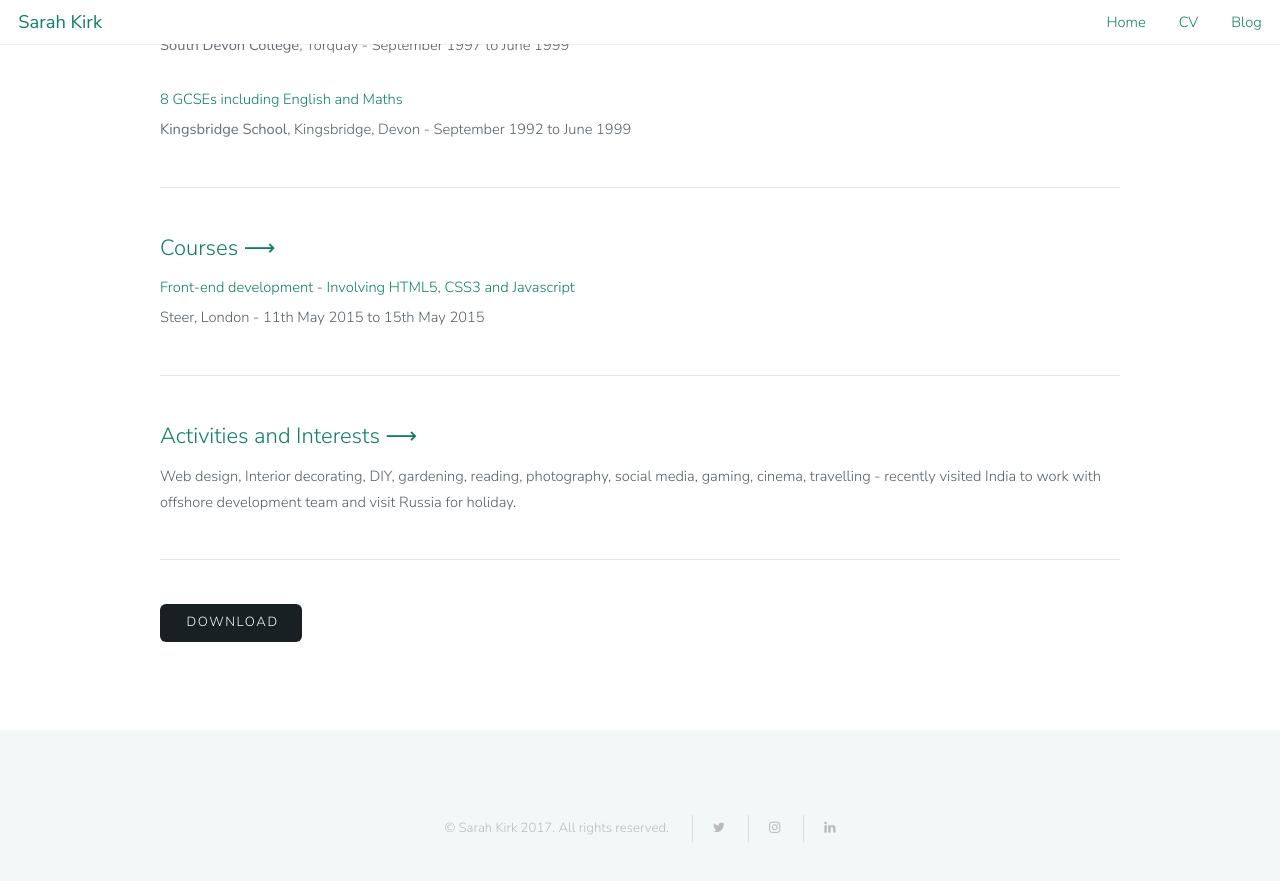
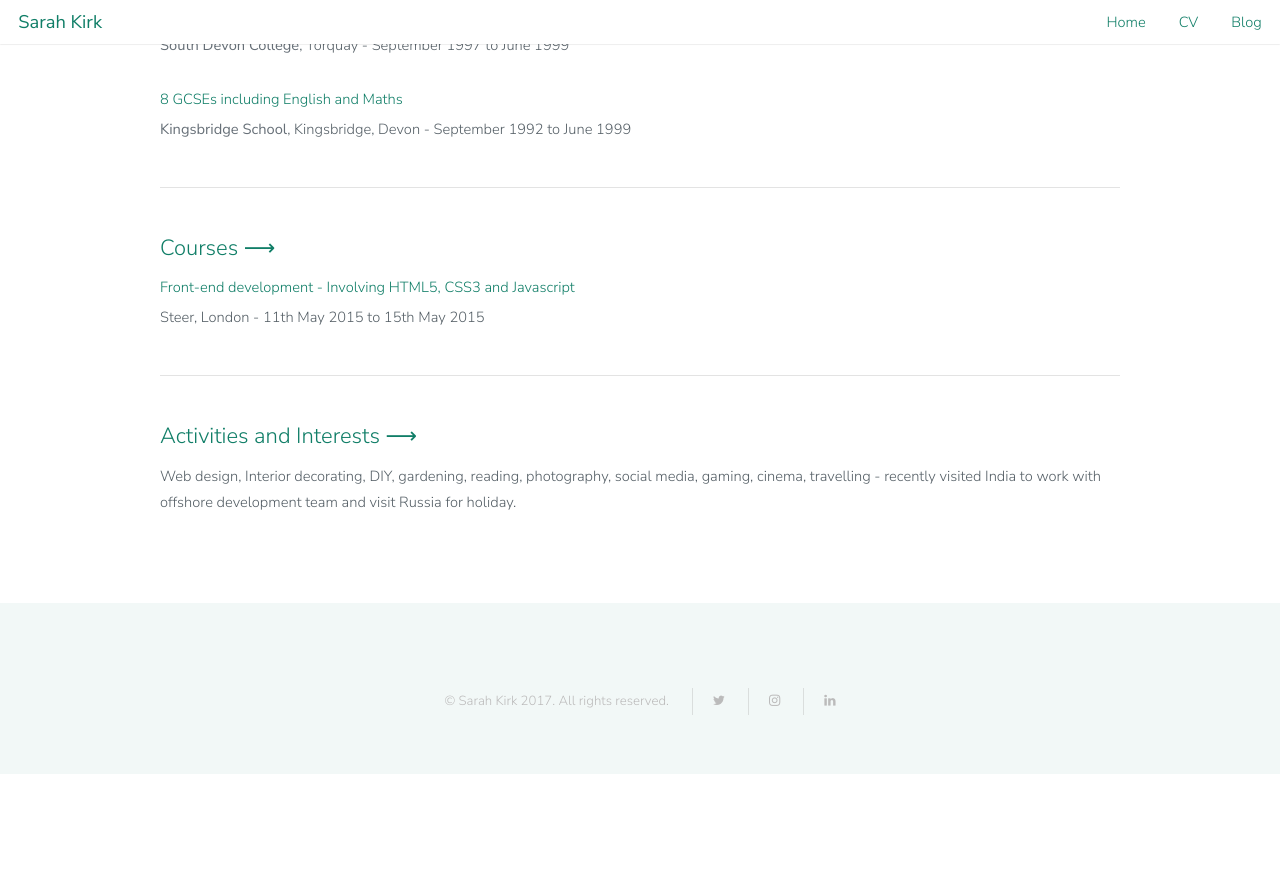
Before and after one commit to Kharsikar/kharsikar.github.io, a Jekyll site: the page built from cv.html, in a window 1280 px wide and 900 px high, scrolled down 3077 px. Shown: the top 881 px of the window. Built offline with Jekyll 4.4.1, drawn with Linux system fonts in a browser that asks for light colours; after the commit the page ends 3851 px from its top, so only the background shows below that.

Commit message:
Update cv.html

```diff
--- a/cv.html
+++ b/cv.html
@@ -125,10 +125,10 @@ layout: default
             <hr>
 <h2 id="activities-and-interests-">Activities and Interests ⟶</h2>
 <p>Web design, Interior decorating, DIY, gardening, reading, photography, social media, gaming, cinema, travelling - recently visited India to work with offshore development team and visit Russia for holiday.</p>
-<hr>
+<!-- <hr>
  <ul class="actions">
        <li><a href="{{ site.baseurl }}/assets/Sarah-Kirk-CV.pdf" target="_blank" class="button">Download</a></li>
- </ul>
+ </ul>            -->
 </section>
 <!--         <hr class="major" /> -->
 <!--         <div class="row">
```
